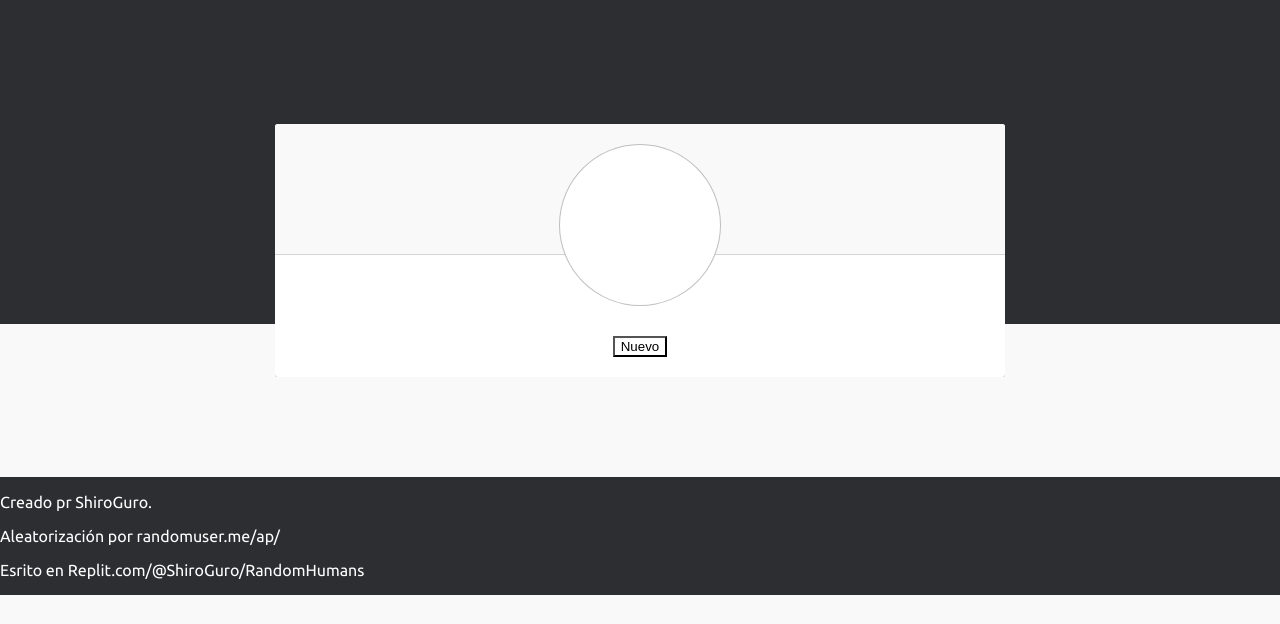
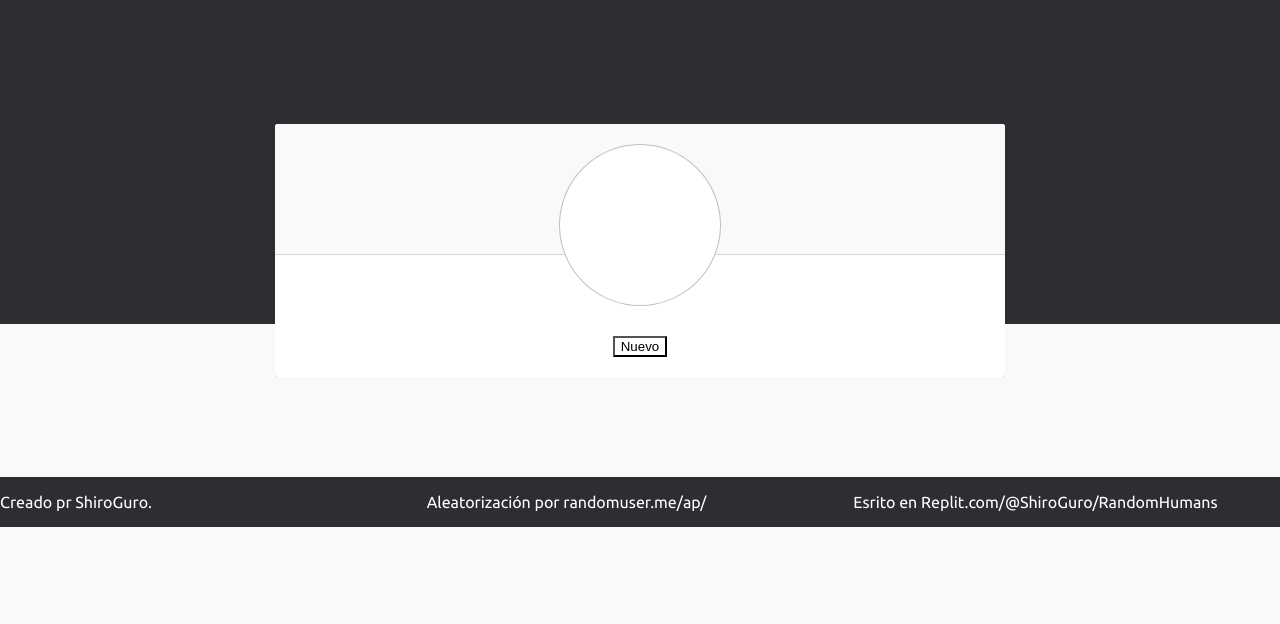
Before and after one commit to ShiroGuro/Proyecto-Final-Argentina-Programa-4.0, a plain HTML site: page index.html in a window 1280 px wide. Shown: the part 176-800 px from the top of the page. Drawn offline with Linux system fonts and the light colour scheme; no server answers.

Commit message:
Update style.css

```diff
--- a/style.css
+++ b/style.css
@@ -12,6 +12,11 @@ html {
 
 body {
   margin: 0;
+}
+
+.footer{
+  display: grid;
+  grid-template-columns: 1fr 1fr 1fr;
 }
 
 article,
```
